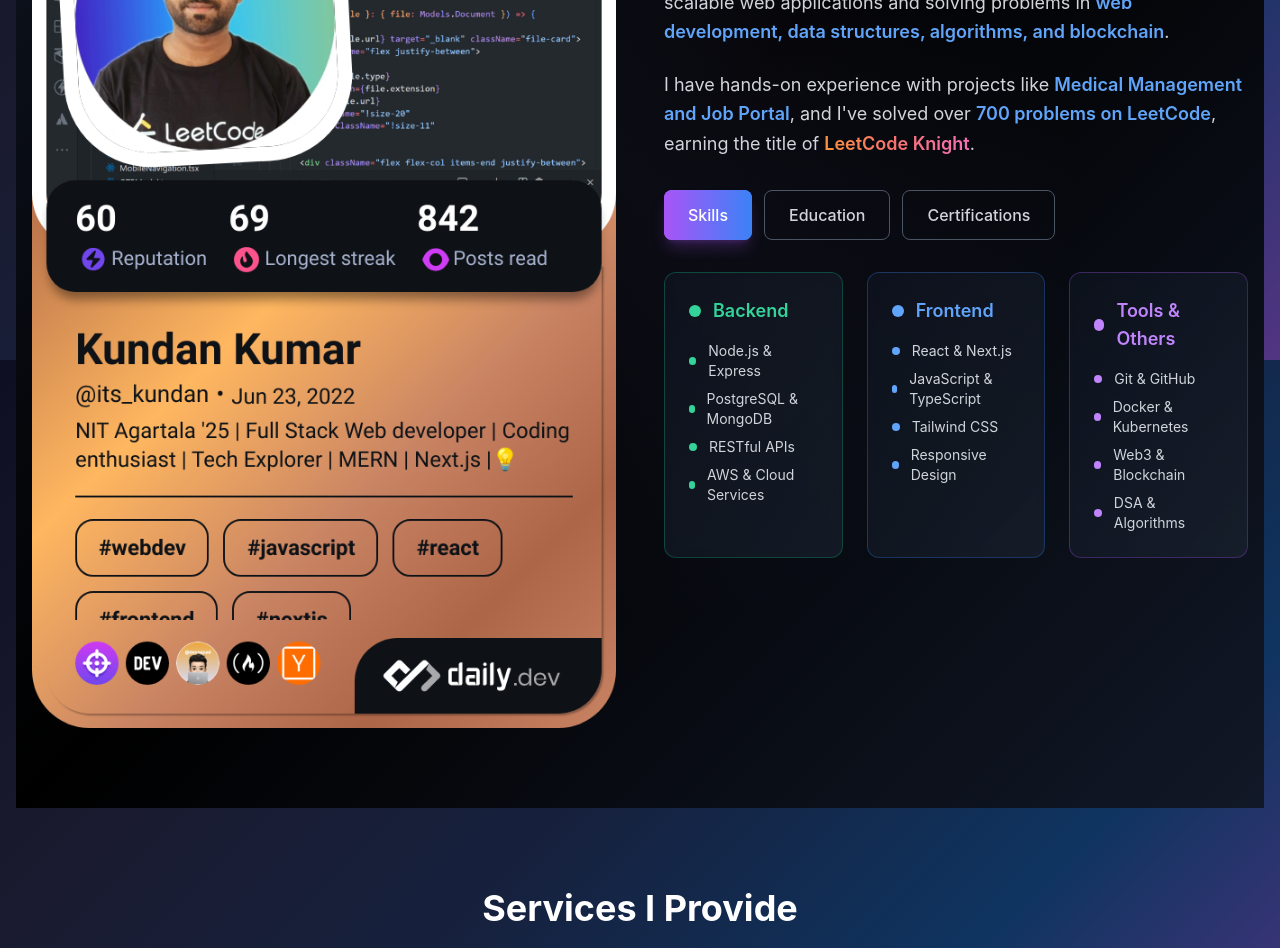
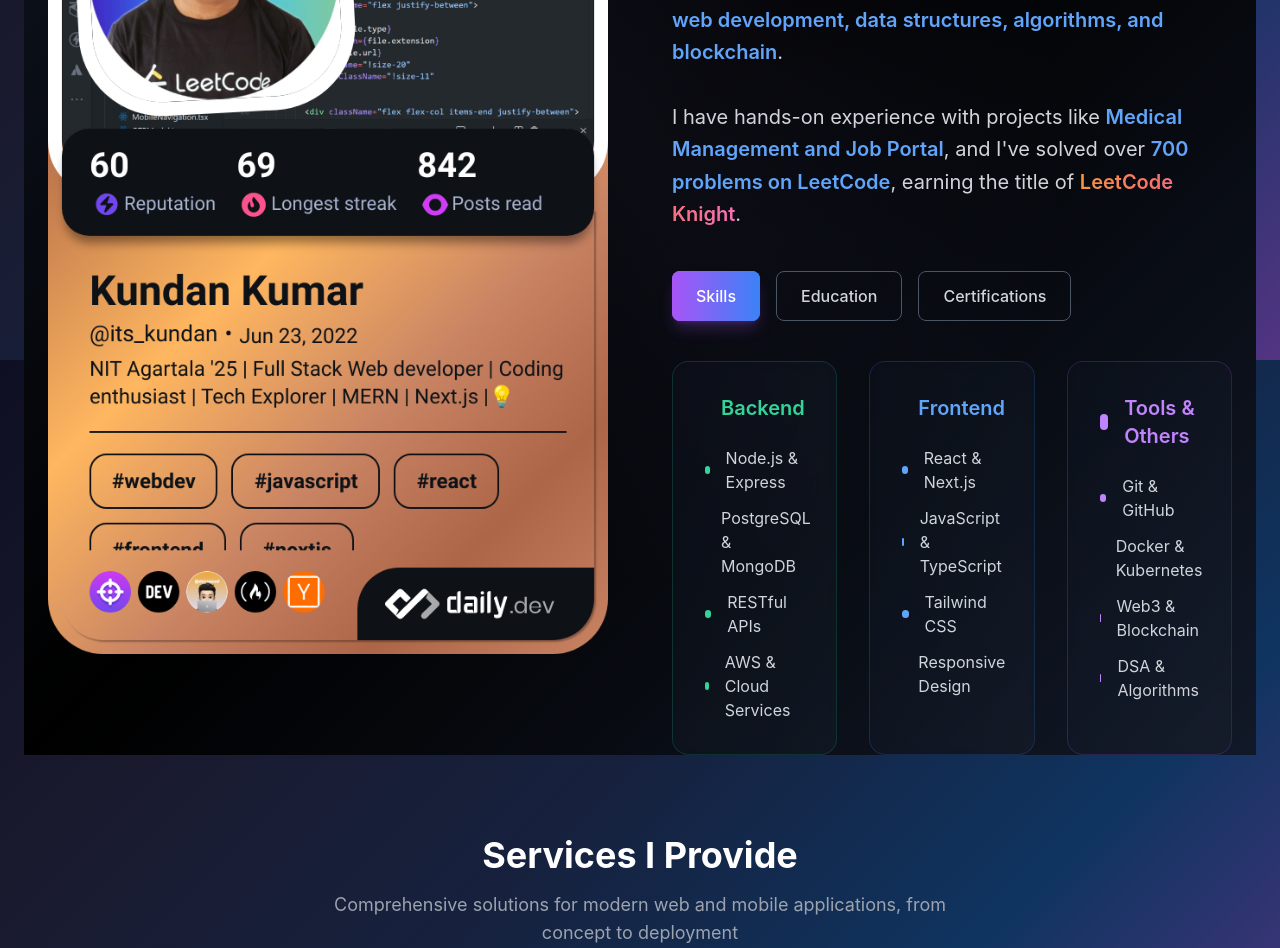
Before and after one commit to its-kundan/Kundan_CV_Portfolio, a Next.js app: page / in a window 1280 px wide. Shown: the part 1240-2188 px from the top of the page. Built offline with nearby package versions, Linux system fonts and the light colour scheme.

Commit message:
education removed

```diff
--- a/src/app/achievements/page.jsx
+++ b/src/app/achievements/page.jsx
@@ -2,12 +2,12 @@
 import React from 'react'
 import AchievementsSection from '@/components/AchievementsSection'
 
-const page = () => {
+const AchievementsPage = () => {
   return (
-    <div>
+    <div className="pt-24">
       <AchievementsSection />
     </div>
   )
 }
 
-export default page
+export default AchievementsPage
--- a/src/app/experiences/page.jsx
+++ b/src/app/experiences/page.jsx
@@ -1,12 +1,12 @@
 import Experience from '@/components/Experience'
 import React from 'react'
 
-const page = () => {
+const ExperiencesPage = () => {
   return (
-    <div>
+    <div className="pt-24">
       <Experience />
     </div>
   )
 }
 
-export default page
+export default ExperiencesPage
--- a/src/app/globals.css
+++ b/src/app/globals.css
@@ -84,11 +84,11 @@
   }
 
   .premium-card {
-    @apply bg-gradient-to-br from-gray-900/50 to-gray-800/50 backdrop-blur-sm border border-gray-700/50 rounded-2xl shadow-2xl;
+    @apply bg-gradient-to-br from-gray-900/30 to-gray-800/30 backdrop-blur-sm border border-gray-700/20 rounded-2xl;
   }
 
   .premium-card-hover {
-    @apply hover:shadow-purple-500/20 hover:border-purple-500/50 transition-all duration-500;
+    @apply hover:border-purple-500/40 transition-all duration-500;
   }
 
   .premium-text-gradient {
@@ -121,7 +121,7 @@
   }
 
   .premium-section {
-    @apply relative overflow-hidden py-20;
+    @apply relative overflow-hidden py-24;
   }
 
   .premium-section::before {
@@ -135,7 +135,7 @@
   }
 
   .premium-container {
-    @apply max-w-7xl mx-auto px-4 relative z-10;
+    @apply max-w-7xl mx-auto px-6 relative z-10;
   }
 
   .premium-button {
@@ -168,7 +168,7 @@
   }
 
   .premium-heading {
-    @apply text-5xl md:text-6xl font-bold mb-6;
+    @apply text-6xl md:text-7xl font-bold mb-8;
   }
 
   .premium-heading-primary {
@@ -180,7 +180,7 @@
   }
 
   .premium-subheading {
-    @apply text-gray-400 text-lg max-w-2xl mx-auto leading-relaxed;
+    @apply text-gray-400 text-xl max-w-3xl mx-auto leading-relaxed;
   }
 
   .premium-card-grid {
@@ -258,11 +258,29 @@
 /* Responsive Design */
 @media (max-width: 768px) {
   .premium-heading {
-    @apply text-4xl;
+    @apply text-5xl;
   }
 
   .premium-card-grid {
     @apply grid-cols-1 gap-6;
+  }
+
+  .premium-section {
+    @apply py-16;
+  }
+
+  .premium-container {
+    @apply px-4;
+  }
+}
+
+@media (max-width: 640px) {
+  .premium-heading {
+    @apply text-4xl;
+  }
+
+  .premium-subheading {
+    @apply text-lg;
   }
 }
 
--- a/src/app/page.js
+++ b/src/app/page.js
@@ -24,14 +24,13 @@
       <div className="relative z-10">
         <HeroSection />
 
-        <div className="premium-container">
+        <div className="max-w-7xl mx-auto px-6">
           <AboutSection />
           <ServicesSection />
           <SkillsSection />
           <AchievementsSection />
           <ProjectsSection />
           <CertificationsSection />
-          <EducationTime />
           <EmailSection />
         </div>
       </div>
--- a/src/components/AboutSection.jsx
+++ b/src/components/AboutSection.jsx
@@ -9,78 +9,78 @@
     title: "Skills",
     id: "skills",
     content: (
-      <div className="space-y-6">
-        <div className="grid grid-cols-1 md:grid-cols-3 gap-6">
-          <div className="bg-gradient-to-br from-gray-900/50 to-gray-800/50 backdrop-blur-sm border border-emerald-500/30 rounded-xl p-6 hover:shadow-2xl hover:shadow-emerald-500/20 transition-all duration-500">
-            <div className="flex items-center mb-4">
-              <div className="w-3 h-3 bg-emerald-400 rounded-full mr-3"></div>
-              <h4 className="text-emerald-400 font-semibold text-lg">Backend</h4>
+      <div className="space-y-8">
+        <div className="grid grid-cols-1 md:grid-cols-3 gap-8">
+          <div className="bg-gradient-to-br from-gray-900/30 to-gray-800/30 backdrop-blur-sm border border-emerald-500/20 rounded-2xl p-8 hover:border-emerald-500/40 transition-all duration-500">
+            <div className="flex items-center mb-6">
+              <div className="w-4 h-4 bg-emerald-400 rounded-full mr-4"></div>
+              <h4 className="text-emerald-400 font-semibold text-xl">Backend</h4>
             </div>
-            <ul className="text-gray-300 text-sm space-y-2">
+            <ul className="text-gray-300 text-base space-y-3">
               <li className="flex items-center">
-                <span className="w-2 h-2 bg-emerald-400 rounded-full mr-3"></span>
+                <span className="w-2 h-2 bg-emerald-400 rounded-full mr-4"></span>
                 Node.js & Express
               </li>
               <li className="flex items-center">
-                <span className="w-2 h-2 bg-emerald-400 rounded-full mr-3"></span>
+                <span className="w-2 h-2 bg-emerald-400 rounded-full mr-4"></span>
                 PostgreSQL & MongoDB
               </li>
               <li className="flex items-center">
-                <span className="w-2 h-2 bg-emerald-400 rounded-full mr-3"></span>
+                <span className="w-2 h-2 bg-emerald-400 rounded-full mr-4"></span>
                 RESTful APIs
               </li>
               <li className="flex items-center">
-                <span className="w-2 h-2 bg-emerald-400 rounded-full mr-3"></span>
+                <span className="w-2 h-2 bg-emerald-400 rounded-full mr-4"></span>
                 AWS & Cloud Services
               </li>
             </ul>
           </div>
 
-          <div className="bg-gradient-to-br from-gray-900/50 to-gray-800/50 backdrop-blur-sm border border-blue-500/30 rounded-xl p-6 hover:shadow-2xl hover:shadow-blue-500/20 transition-all duration-500">
-            <div className="flex items-center mb-4">
-              <div className="w-3 h-3 bg-blue-400 rounded-full mr-3"></div>
-              <h4 className="text-blue-400 font-semibold text-lg">Frontend</h4>
+          <div className="bg-gradient-to-br from-gray-900/30 to-gray-800/30 backdrop-blur-sm border border-blue-500/20 rounded-2xl p-8 hover:border-blue-500/40 transition-all duration-500">
+            <div className="flex items-center mb-6">
+              <div className="w-4 h-4 bg-blue-400 rounded-full mr-4"></div>
+              <h4 className="text-blue-400 font-semibold text-xl">Frontend</h4>
             </div>
-            <ul className="text-gray-300 text-sm space-y-2">
+            <ul className="text-gray-300 text-base space-y-3">
               <li className="flex items-center">
-                <span className="w-2 h-2 bg-blue-400 rounded-full mr-3"></span>
+                <span className="w-2 h-2 bg-blue-400 rounded-full mr-4"></span>
                 React & Next.js
               </li>
               <li className="flex items-center">
-                <span className="w-2 h-2 bg-blue-400 rounded-full mr-3"></span>
+                <span className="w-2 h-2 bg-blue-400 rounded-full mr-4"></span>
                 JavaScript & TypeScript
               </li>
               <li className="flex items-center">
-                <span className="w-2 h-2 bg-blue-400 rounded-full mr-3"></span>
+                <span className="w-2 h-2 bg-blue-400 rounded-full mr-4"></span>
                 Tailwind CSS
               </li>
               <li className="flex items-center">
-                <span className="w-2 h-2 bg-blue-400 rounded-full mr-3"></span>
+                <span className="w-2 h-2 bg-blue-400 rounded-full mr-4"></span>
                 Responsive Design
               </li>
             </ul>
           </div>
 
-          <div className="bg-gradient-to-br from-gray-900/50 to-gray-800/50 backdrop-blur-sm border border-purple-500/30 rounded-xl p-6 hover:shadow-2xl hover:shadow-purple-500/20 transition-all duration-500">
-            <div className="flex items-center mb-4">
-              <div className="w-3 h-3 bg-purple-400 rounded-full mr-3"></div>
-              <h4 className="text-purple-400 font-semibold text-lg">Tools & Others</h4>
+          <div className="bg-gradient-to-br from-gray-900/30 to-gray-800/30 backdrop-blur-sm border border-purple-500/20 rounded-2xl p-8 hover:border-purple-500/40 transition-all duration-500">
+            <div className="flex items-center mb-6">
+              <div className="w-4 h-4 bg-purple-400 rounded-full mr-4"></div>
+              <h4 className="text-purple-400 font-semibold text-xl">Tools & Others</h4>
             </div>
-            <ul className="text-gray-300 text-sm space-y-2">
+            <ul className="text-gray-300 text-base space-y-3">
               <li className="flex items-center">
-                <span className="w-2 h-2 bg-purple-400 rounded-full mr-3"></span>
+                <span className="w-2 h-2 bg-purple-400 rounded-full mr-4"></span>
                 Git & GitHub
               </li>
               <li className="flex items-center">
-                <span className="w-2 h-2 bg-purple-400 rounded-full mr-3"></span>
+                <span className="w-2 h-2 bg-purple-400 rounded-full mr-4"></span>
                 Docker & Kubernetes
               </li>
               <li className="flex items-center">
-                <span className="w-2 h-2 bg-purple-400 rounded-full mr-3"></span>
+                <span className="w-2 h-2 bg-purple-400 rounded-full mr-4"></span>
                 Web3 & Blockchain
               </li>
               <li className="flex items-center">
-                <span className="w-2 h-2 bg-purple-400 rounded-full mr-3"></span>
+                <span className="w-2 h-2 bg-purple-400 rounded-full mr-4"></span>
                 DSA & Algorithms
               </li>
             </ul>
@@ -93,43 +93,43 @@
     title: "Education",
     id: "education",
     content: (
-      <div className="space-y-6">
-        <div className="bg-gradient-to-br from-gray-900/50 to-gray-800/50 backdrop-blur-sm border border-emerald-500/30 rounded-xl p-8 hover:shadow-2xl hover:shadow-emerald-500/20 transition-all duration-500">
-          <div className="flex items-start justify-between mb-4">
+      <div className="space-y-8">
+        <div className="bg-gradient-to-br from-gray-900/30 to-gray-800/30 backdrop-blur-sm border border-emerald-500/20 rounded-2xl p-10 hover:border-emerald-500/40 transition-all duration-500">
+          <div className="flex items-start justify-between mb-6">
             <div className="flex-1">
-              <h4 className="text-emerald-400 font-bold text-xl mb-2">National Institute of Technology, Agartala</h4>
-              <p className="text-gray-300 text-base mb-2">Bachelor of Technology in Computer Science & Engineering</p>
-              <p className="text-gray-400 text-sm">2020 - 2024</p>
+              <h4 className="text-emerald-400 font-bold text-2xl mb-3">National Institute of Technology, Agartala</h4>
+              <p className="text-gray-300 text-lg mb-3">Bachelor of Technology in Computer Science & Engineering</p>
+              <p className="text-gray-400 text-base">2020 - 2024</p>
             </div>
             <div className="flex items-center">
-              <span className="bg-emerald-500/20 text-emerald-400 text-xs font-medium px-3 py-1 rounded-full border border-emerald-500/30">
+              <span className="bg-emerald-500/20 text-emerald-400 text-sm font-medium px-4 py-2 rounded-full border border-emerald-500/30">
                 Current
               </span>
             </div>
           </div>
           <div className="flex items-center text-emerald-400">
-            <span className="text-2xl mr-3">🎓</span>
-            <span className="text-sm">Pursuing Computer Science Engineering</span>
+            <span className="text-3xl mr-4">🎓</span>
+            <span className="text-base">Pursuing Computer Science Engineering</span>
           </div>
         </div>
 
-        <div className="grid grid-cols-1 md:grid-cols-2 gap-6">
-          <div className="bg-gradient-to-br from-gray-900/50 to-gray-800/50 backdrop-blur-sm border border-blue-500/30 rounded-xl p-6 hover:shadow-2xl hover:shadow-blue-500/20 transition-all duration-500">
-            <div className="flex items-center mb-4">
-              <span className="text-2xl mr-3">📚</span>
-              <h4 className="text-blue-400 font-bold text-lg">Allen Career Institute, Kota</h4>
+        <div className="grid grid-cols-1 md:grid-cols-2 gap-8">
+          <div className="bg-gradient-to-br from-gray-900/30 to-gray-800/30 backdrop-blur-sm border border-blue-500/20 rounded-2xl p-8 hover:border-blue-500/40 transition-all duration-500">
+            <div className="flex items-center mb-6">
+              <span className="text-3xl mr-4">📚</span>
+              <h4 className="text-blue-400 font-bold text-xl">Allen Career Institute, Kota</h4>
             </div>
-            <p className="text-gray-300 text-sm mb-2">JEE Preparation</p>
-            <p className="text-gray-400 text-xs">2018 - 2020</p>
+            <p className="text-gray-300 text-base mb-3">JEE Preparation</p>
+            <p className="text-gray-400 text-sm">2018 - 2020</p>
           </div>
 
-          <div className="bg-gradient-to-br from-gray-900/50 to-gray-800/50 backdrop-blur-sm border border-purple-500/30 rounded-xl p-6 hover:shadow-2xl hover:shadow-purple-500/20 transition-all duration-500">
-            <div className="flex items-center mb-4">
-              <span className="text-2xl mr-3">🏫</span>
-              <h4 className="text-purple-400 font-bold text-lg">R.P.S. Public School, Bihar Sharif</h4>
+          <div className="bg-gradient-to-br from-gray-900/30 to-gray-800/30 backdrop-blur-sm border border-purple-500/20 rounded-2xl p-8 hover:border-purple-500/40 transition-all duration-500">
+            <div className="flex items-center mb-6">
+              <span className="text-3xl mr-4">🏫</span>
+              <h4 className="text-purple-400 font-bold text-xl">R.P.S. Public School, Bihar Sharif</h4>
             </div>
-            <p className="text-gray-300 text-sm mb-2">Higher Secondary Education</p>
-            <p className="text-gray-400 text-xs">2016 - 2018</p>
+            <p className="text-gray-300 text-base mb-3">Higher Secondary Education</p>
+            <p className="text-gray-400 text-sm">2016 - 2018</p>
           </div>
         </div>
       </div>
@@ -139,46 +139,46 @@
     title: "Certifications",
     id: "certifications",
     content: (
-      <div className="grid grid-cols-1 md:grid-cols-3 gap-6">
-        <div className="bg-gradient-to-br from-gray-900/50 to-gray-800/50 backdrop-blur-sm border border-orange-500/30 rounded-xl p-6 hover:shadow-2xl hover:shadow-orange-500/20 transition-all duration-500">
-          <div className="flex items-center justify-between mb-4">
+      <div className="grid grid-cols-1 md:grid-cols-3 gap-8">
+        <div className="bg-gradient-to-br from-gray-900/30 to-gray-800/30 backdrop-blur-sm border border-orange-500/20 rounded-2xl p-8 hover:border-orange-500/40 transition-all duration-500">
+          <div className="flex items-center justify-between mb-6">
             <div className="flex-1">
-              <h4 className="text-orange-400 font-bold text-lg mb-2">SDE Internship</h4>
-              <p className="text-gray-300 text-sm mb-1">Software Development Engineer</p>
-              <p className="text-gray-400 text-xs">Professional Experience</p>
+              <h4 className="text-orange-400 font-bold text-xl mb-3">SDE Internship</h4>
+              <p className="text-gray-300 text-base mb-2">Software Development Engineer</p>
+              <p className="text-gray-400 text-sm">Professional Experience</p>
             </div>
-            <div className="text-orange-400 text-3xl">🏆</div>
+            <div className="text-orange-400 text-4xl">🏆</div>
           </div>
-          <div className="bg-orange-500/10 border border-orange-500/20 rounded-lg p-3">
-            <p className="text-orange-300 text-xs">Internship Certificate</p>
+          <div className="bg-orange-500/10 border border-orange-500/20 rounded-xl p-4">
+            <p className="text-orange-300 text-sm">Internship Certificate</p>
           </div>
         </div>
 
-        <div className="bg-gradient-to-br from-gray-900/50 to-gray-800/50 backdrop-blur-sm border border-green-500/30 rounded-xl p-6 hover:shadow-2xl hover:shadow-green-500/20 transition-all duration-500">
-          <div className="flex items-center justify-between mb-4">
+        <div className="bg-gradient-to-br from-gray-900/30 to-gray-800/30 backdrop-blur-sm border border-green-500/20 rounded-2xl p-8 hover:border-green-500/40 transition-all duration-500">
+          <div className="flex items-center justify-between mb-6">
             <div className="flex-1">
-              <h4 className="text-green-400 font-bold text-lg mb-2">LeetCode Knight</h4>
-              <p className="text-gray-300 text-sm mb-1">700+ Problems Solved</p>
-              <p className="text-gray-400 text-xs">Competitive Programming</p>
+              <h4 className="text-green-400 font-bold text-xl mb-3">LeetCode Knight</h4>
+              <p className="text-gray-300 text-base mb-2">700+ Problems Solved</p>
+              <p className="text-gray-400 text-sm">Competitive Programming</p>
             </div>
-            <div className="text-green-400 text-3xl">⚔️</div>
+            <div className="text-green-400 text-4xl">⚔️</div>
           </div>
-          <div className="bg-green-500/10 border border-green-500/20 rounded-lg p-3">
-            <p className="text-green-300 text-xs">Top 5% Rank</p>
+          <div className="bg-green-500/10 border border-green-500/20 rounded-xl p-4">
+            <p className="text-green-300 text-sm">Top 5% Rank</p>
           </div>
         </div>
 
-        <div className="bg-gradient-to-br from-gray-900/50 to-gray-800/50 backdrop-blur-sm border border-pink-500/30 rounded-xl p-6 hover:shadow-2xl hover:shadow-pink-500/20 transition-all duration-500">
-          <div className="flex items-center justify-between mb-4">
+        <div className="bg-gradient-to-br from-gray-900/30 to-gray-800/30 backdrop-blur-sm border border-pink-500/20 rounded-2xl p-8 hover:border-pink-500/40 transition-all duration-500">
+          <div className="flex items-center justify-between mb-6">
             <div className="flex-1">
-              <h4 className="text-pink-400 font-bold text-lg mb-2">Hacktoberfest</h4>
-              <p className="text-gray-300 text-sm mb-1">Open Source Contributor</p>
-              <p className="text-gray-400 text-xs">Community Recognition</p>
+              <h4 className="text-pink-400 font-bold text-xl mb-3">Hacktoberfest</h4>
+              <p className="text-gray-300 text-base mb-2">Open Source Contributor</p>
+              <p className="text-gray-400 text-sm">Community Recognition</p>
             </div>
-            <div className="text-pink-400 text-3xl">🎃</div>
+            <div className="text-pink-400 text-4xl">🎃</div>
           </div>
-          <div className="bg-pink-500/10 border border-pink-500/20 rounded-lg p-3">
-            <p className="text-pink-300 text-xs">2+ Years Active</p>
+          <div className="bg-pink-500/10 border border-pink-500/20 rounded-xl p-4">
+            <p className="text-pink-300 text-sm">2+ Years Active</p>
           </div>
         </div>
       </div>
@@ -197,32 +197,32 @@
   };
 
   return (
-    <section className="py-20 relative overflow-hidden" id="about">
+    <section className="min-h-screen flex items-center relative overflow-hidden" id="about">
       {/* Background Effects */}
       <div className="absolute inset-0 bg-gradient-to-br from-gray-900 via-black to-gray-900" />
       <div className="absolute inset-0 bg-[radial-gradient(circle_at_50%_50%,rgba(120,119,198,0.1),transparent_50%)]" />
 
-      <div className="max-w-7xl mx-auto px-4 relative z-10">
+      <div className="max-w-7xl mx-auto px-6 relative z-10 w-full">
         <motion.div
           initial={{ opacity: 0, y: 20 }}
           whileInView={{ opacity: 1, y: 0 }}
           viewport={{ once: true }}
-          className="text-center mb-16"
+          className="text-center mb-20"
         >
-          <h2 className="text-5xl md:text-6xl font-bold mb-6">
+          <h2 className="text-6xl md:text-7xl font-bold mb-8">
             <span className="bg-gradient-to-r from-white via-gray-200 to-gray-400 bg-clip-text text-transparent">
               About
             </span>
-            <span className="bg-gradient-to-r from-emerald-400 via-teal-400 to-cyan-400 bg-clip-text text-transparent ml-4">
+            <span className="bg-gradient-to-r from-emerald-400 via-teal-400 to-cyan-400 bg-clip-text text-transparent ml-6">
               Me
             </span>
           </h2>
-          <p className="text-gray-400 text-lg max-w-2xl mx-auto leading-relaxed">
+          <p className="text-gray-400 text-xl max-w-3xl mx-auto leading-relaxed">
             A passionate developer with expertise in modern web technologies and a drive for innovation
           </p>
         </motion.div>
 
-        <div className="grid grid-cols-1 lg:grid-cols-2 gap-12 items-start">
+        <div className="grid grid-cols-1 lg:grid-cols-2 gap-16 items-start">
           {/* Image */}
           <motion.div
             initial={{ opacity: 0, x: -50 }}
@@ -240,22 +240,22 @@
             whileInView={{ opacity: 1, x: 0 }}
             viewport={{ once: true }}
             transition={{ duration: 0.8, delay: 0.2 }}
-            className="space-y-8"
+            className="space-y-10"
           >
-            <div className="space-y-6">
-              <p className="text-gray-300 text-lg leading-relaxed">
+            <div className="space-y-8">
+              <p className="text-gray-300 text-xl leading-relaxed">
                 Hi, I'm <span className="bg-gradient-to-r from-emerald-400 via-teal-400 to-cyan-400 bg-clip-text text-transparent font-semibold">Kundan Kumar</span>, a dedicated{" "}
                 <span className="bg-gradient-to-r from-purple-400 via-pink-400 to-rose-400 bg-clip-text text-transparent font-semibold">Full-Stack Developer</span> with
                 expertise in the <span className="text-blue-400 font-semibold">MERN stack, Next.js, Tailwind CSS, PostgreSQL, and AWS</span>.
               </p>
 
-              <p className="text-gray-300 text-lg leading-relaxed">
+              <p className="text-gray-300 text-xl leading-relaxed">
                 I'm a <span className="bg-gradient-to-r from-emerald-400 via-teal-400 to-cyan-400 bg-clip-text text-transparent font-semibold">final-year student at NIT Agartala</span> with a passion for
                 building scalable web applications and solving problems in{" "}
                 <span className="text-blue-400 font-semibold">web development, data structures, algorithms, and blockchain</span>.
               </p>
 
-              <p className="text-gray-300 text-lg leading-relaxed">
+              <p className="text-gray-300 text-xl leading-relaxed">
                 I have hands-on experience with projects like{" "}
                 <span className="text-blue-400 font-semibold">Medical Management and Job Portal</span>, and I've solved over{" "}
                 <span className="text-blue-400 font-semibold">700 problems on LeetCode</span>, earning the title of{" "}
@@ -264,7 +264,7 @@
             </div>
 
             {/* Tab Buttons */}
-            <div className="flex flex-wrap gap-3">
+            <div className="flex flex-wrap gap-4">
               <TabButton
                 selectTab={() => handleTabChange("skills")}
                 active={tab === "skills"}
@@ -291,7 +291,7 @@
               initial={{ opacity: 0, y: 20 }}
               animate={{ opacity: 1, y: 0 }}
               transition={{ duration: 0.5 }}
-              className="mt-8"
+              className="mt-10"
             >
               {TAB_DATA.find((t) => t.id === tab).content}
             </motion.div>
--- a/src/components/HeroSection.jsx
+++ b/src/components/HeroSection.jsx
@@ -117,7 +117,7 @@
             initial={{ opacity: 0, x: 50 }}
             animate={{ opacity: 1, x: 0 }}
             transition={{ duration: 0.8, delay: 0.4 }}
-            className="col-span-5 flex justify-center lg:justify-end"
+            className="col-span-5 flex justify-center"
           >
             <div className="relative">
               <div className="bg-gradient-to-br from-gray-900/50 to-gray-800/50 backdrop-blur-sm border border-gray-700/50 rounded-full p-4 w-64 h-64 lg:w-80 lg:h-80 relative overflow-hidden hover:shadow-2xl hover:shadow-purple-500/20 hover:border-purple-500/50 transition-all duration-500">
```
Also changed, not shown: src/app/education/page.jsx (+4 -3 lines), src/components/Achievement.jsx (+29 -29 lines).
